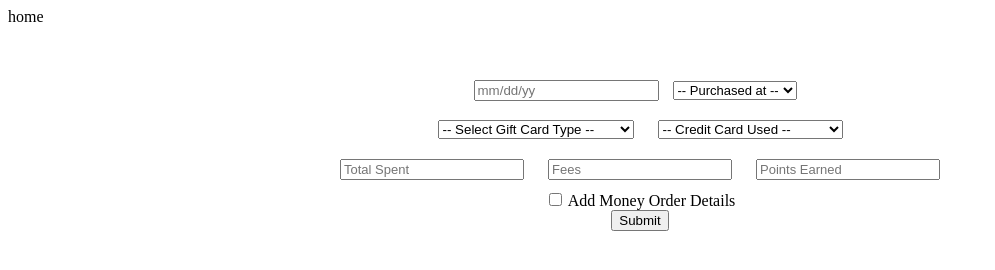
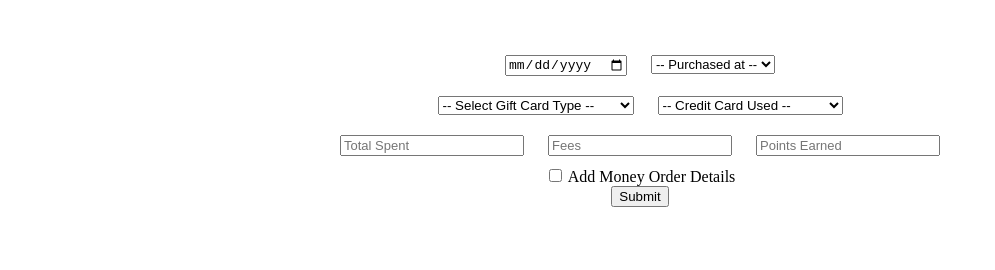
Before and after one commit to johnark88/manuFacturedSpending, a website: page public/views/home.html in a window 1280 px wide. Shown: the whole page, without its empty margins (0-995 px from the left). Drawn offline with Linux system fonts and the light colour scheme; files that its build step writes are made by us from their sources.

Commit message:
new form

```diff
--- a/public/scripts/controllers/homeController.js
+++ b/public/scripts/controllers/homeController.js
@@ -7,7 +7,6 @@ routerApp.controller('homeController', ['$scope', '$http', function($scope, $htt
 
   //Get user inputs & send to server
   $scope.formSubmit = function() {
-    console.log($scope.ck, 'ck');
     //get input from users - in object to send to server
     var formDataToSend = {
       date: moment($('#datepicker').val()).format('MM-DD-YYYY'),
--- a/public/views/home.html
+++ b/public/views/home.html
@@ -1,32 +1,8 @@
 <!-- StyleSheets -->
 <link rel="stylesheet" href="stylesheets/style.css">
-<p>home</p>
-<!-- Add new information form -->
-<!-- <form id="firstForm">
-  <input class="date-input" ng-model="date" type="text" id="datepicker" placeholder="mm/dd/yy" />
-  <input type="text" id="location" placeholder="Location" ng-model="location">
-  <br>
-  <select id="typeSelect" ng-model="typeSelect">
-        <option disabled selected value> -- Select Gift Card Type -- </option>
-        <option value="simon"> Simon </option>
-        <option value="oneVanilla"> One Vanilla </option>
-        <option value="visaGiftCard"> Visa Prepaid Gift Card </option>
-        <option value="masterGiftCard"> Mastercard Prepaid Gift Card </option>
-        <option value="Other"> Other </option>
-      </select>
-  <input type="text" id="creditCardUsed" placeholder="Credit Card Used" ng-model="credCardUsed">
-  <br>
-  <input type="text" id="totalSpent" placeholder="Total Spent" ng-model="totalSpent">
-  <input type="text" id="fee" placeholder="Fees" ng-model="fee">
-  <input type="text" id="pointsEarned" placeholder="Points Earned" ng-model="pointsEarned">
-  <br>
-  <button ng-click="formSubmit()" id="submitForm" type="button"> Submit </button>
-  <input type="checkbox" name="ck" value="CHECKBOX">
-</form> -->
-
 <form id="firstForm">
   <div class="date">
-    <input class="date-input" ng-model="date" type="text" id="datepicker" placeholder="mm/dd/yy" />
+    <input id="date" type="date" ng-model="date">
         <select class="locationSelect" ng-model="locationSelect">
                 <option disabled selected value> -- Purchased at -- </option>
                 <option value="Walgreens"> Walgreens </option>
@@ -62,7 +38,4 @@
   <br>
   <button ng-click="formSubmit()" id="submitForm" type="button"> Submit </button>
 </form>
-
-
-
 <!-- Display User Information -->
--- a/server/routes/homeRoutes.js
+++ b/server/routes/homeRoutes.js
@@ -8,8 +8,6 @@ var url = 'mongodb://localhost:27017/mstrackingapp';
 
 //post route
 router.post('/', function(req, res) {
-
-  console.log(req.body, 'req');
   var newGiftCard = req.body;
   console.log(newGiftCard, 'newwwwwww');
   // Use connect method to connect to the server
@@ -29,10 +27,10 @@ router.post('/', function(req, res) {
       newGiftCard
     }, function(err, r) {
       console.log(r, 'RRRR');
-      console.log(r.result.ok, 'r.result.ok');
+      console.log(r.result, 'r.result');
       //close connection to db
       db.close();
-
+      res.send(r);
     }); //end mongo connect
   }); // end mongo client
 }); //end router . post
```
Lines whose indentation alone changed are shown as unchanged.
